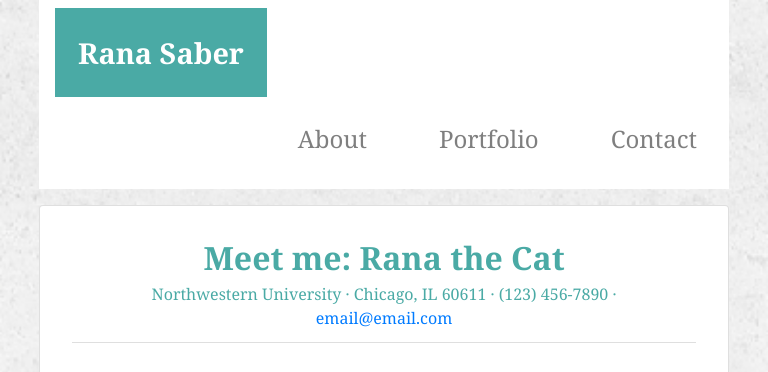
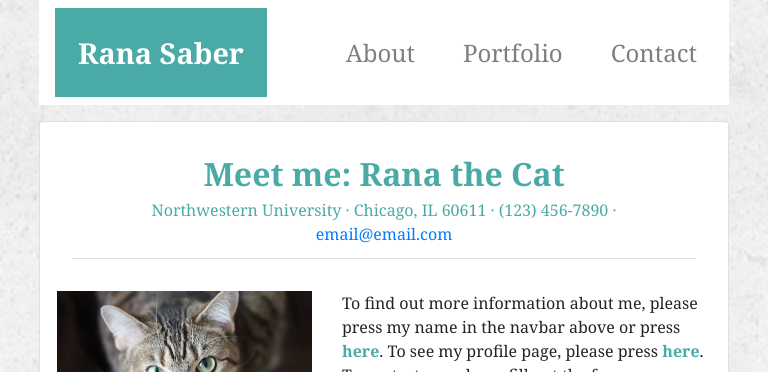
Before and after one commit to rsa153/portfolioupdate, a plain HTML site: page index.html in a window 768 px wide. Shown: the top 372 px of the page. Drawn offline with nearby package versions, Linux system fonts and the light colour scheme.

Commit message:
Update index.css

```diff
--- a/assets/css/index.css
+++ b/assets/css/index.css
@@ -88,7 +88,7 @@ body {
 
     .nav-item{
         font-size: 1.5em;
-        padding-left: 3em;
+        padding-left: 2em;
     }
 
     .navbar-nav{
```
